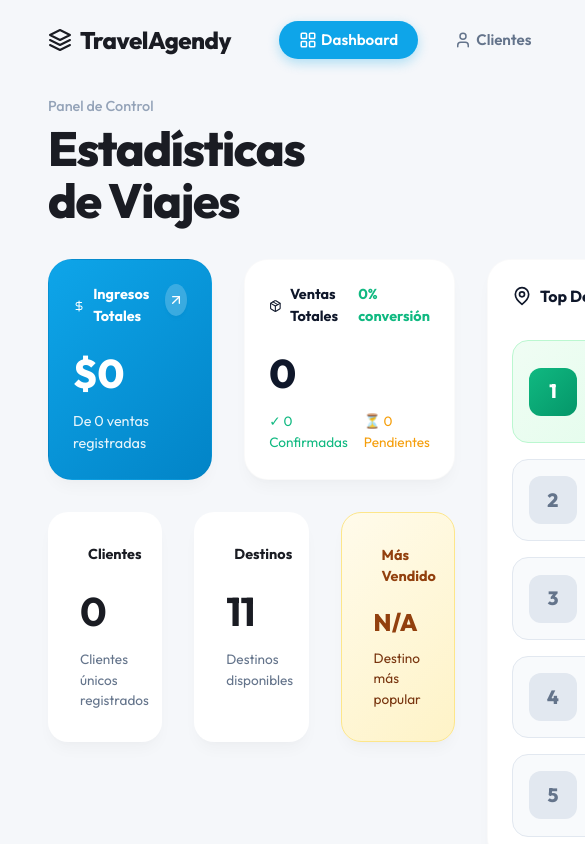
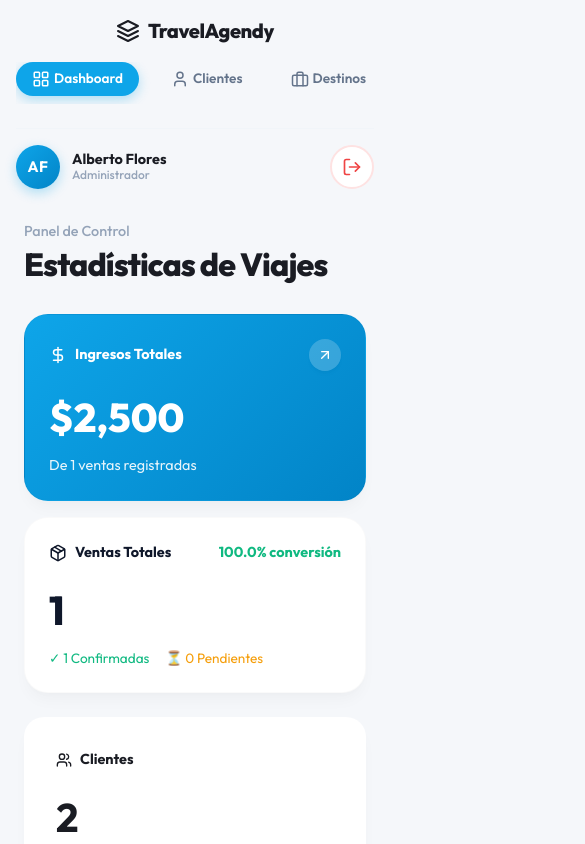
Before and after one commit to jcquesada1991/julely-v1-produccion, a Next.js app: page /dashboard in a window 390 px wide. Shown: the top 844 px of the page, 585 px wide, since content can reach past the window. Built offline with nearby package versions, Linux system fonts and the light colour scheme.

Commit message:
feat(dashboard): implement responsive design, real client kpi, and visual refinements

```diff
--- a/src/data/mockData.js
+++ b/src/data/mockData.js
@@ -204,7 +204,19 @@ export const MOCK_DATA = {
         },
 
     ],
-    sales: [],
+    sales: [
+        {
+            id: 1,
+            destination_id: 1, // Santorini
+            client_name: "Sofía Vergara",
+            client_email: "sofia@example.com",
+            amount: 2500,
+            status: "Confirmada",
+            date: "2024-02-01",
+            voucher_code: "VOU-SAN-001",
+            custom_itinerary: []
+        }
+    ],
     clients: [
         {
             id: 1,
--- a/src/pages/dashboard/index.js
+++ b/src/pages/dashboard/index.js
@@ -6,7 +6,7 @@ import { TrendingUp, DollarSign, MapPin, Users, Package, Clock, ArrowUpRight } f
 import { useState, useMemo } from 'react';
 
 export default function Dashboard() {
-    const { stats, destinations, sales } = useApp();
+    const { stats, destinations, sales, clients } = useApp();
 
     // Calcular estadísticas reales
     const dashboardStats = useMemo(() => {
@@ -30,8 +30,8 @@ export default function Dashboard() {
         );
         const mostSoldDest = destinations.find(d => d.id === parseInt(mostSoldDestId));
 
-        // Clientes únicos
-        const uniqueClients = new Set(sales.map(s => s.client_name)).size;
+        // Clientes Totales (registrados)
+        const totalClients = clients.length;
 
         return {
             totalSales,
@@ -39,11 +39,11 @@ export default function Dashboard() {
             pendingSales,
             totalRevenue,
             mostSoldDest,
-            uniqueClients,
+            totalClients, // Used for KPI
             totalDestinations: destinations.length,
             conversionRate: totalSales > 0 ? ((confirmedSales / totalSales) * 100).toFixed(1) : 0
         };
-    }, [sales, destinations]);
+    }, [sales, destinations, clients]);
 
     return (
         <DashboardLayout title="Dashboard">
@@ -117,9 +117,9 @@ export default function Dashboard() {
                         <div className={styles.statCard}>
                             <div>
                                 <div className={styles.statLabel}><Users size={16} /> Clientes</div>
-                                <div className={styles.statNumber}>{dashboardStats.uniqueClients}</div>
+                                <div className={styles.statNumber}>{dashboardStats.totalClients}</div>
                                 <div style={{ fontSize: '0.85rem', color: '#64748B', marginTop: '0.5rem' }}>
-                                    Clientes únicos registrados
+                                    Clientes registrados
                                 </div>
                             </div>
                         </div>
@@ -170,9 +170,9 @@ export default function Dashboard() {
                                     alignItems: 'center',
                                     gap: '1rem',
                                     padding: '1rem',
-                                    background: idx === 0 ? 'linear-gradient(135deg, #F0FDF4 0%, #DCFCE7 100%)' : '#F8FAFC',
+                                    background: idx === 0 ? 'rgba(14, 165, 233, 0.05)' : '#F8FAFC',
                                     borderRadius: '16px',
-                                    border: idx === 0 ? '1px solid #BBF7D0' : '1px solid #E2E8F0',
+                                    border: idx === 0 ? '1px solid #BAE6FD' : '1px solid #E2E8F0',
                                     transition: 'all 0.3s ease'
                                 }}
                                     onMouseEnter={(e) => {
@@ -188,7 +188,7 @@ export default function Dashboard() {
                                         minWidth: '48px',
                                         height: '48px',
                                         borderRadius: '12px',
-                                        background: idx === 0 ? 'linear-gradient(135deg, #10B981 0%, #059669 100%)' : '#E2E8F0',
+                                        background: idx === 0 ? 'linear-gradient(135deg, #0EA5E9 0%, #0284C7 100%)' : '#E2E8F0',
                                         display: 'flex',
                                         alignItems: 'center',
                                         justifyContent: 'center',
--- a/src/styles/DashboardV2.module.css
+++ b/src/styles/DashboardV2.module.css
@@ -596,12 +596,90 @@
     }
 }
 
+@media (max-width: 1024px) {
+    .kantoGrid {
+        grid-template-columns: 1fr;
+    }
+
+    .mainSection,
+    .sideSection {
+        gap: 1.5rem;
+    }
+
+    .topNav {
+        padding: 0 1.5rem;
+    }
+
+    .mainContent {
+        padding: 1rem 1.5rem 3rem 1.5rem;
+    }
+}
+
 @media (max-width: 768px) {
     .gridContainer {
         grid-template-columns: 1fr;
+        gap: 2rem;
     }
 
     .card {
-        height: 420px;
+        height: auto;
+        min-height: 400px;
+    }
+
+    .statsRow {
+        grid-template-columns: 1fr;
+        gap: 1rem;
+    }
+
+    /* Mobile Navigation adjustments */
+    .topNav {
+        height: auto;
+        flex-direction: column;
+        padding: 1rem;
+        gap: 1rem;
+        position: relative;
+    }
+
+    .navLinks {
+        margin: 0;
+        width: 100%;
+        overflow-x: auto;
+        padding-bottom: 0.5rem;
+        /* Hide scrollbar structure */
+        scrollbar-width: none;
+        -ms-overflow-style: none;
+    }
+
+    .navLinks::-webkit-scrollbar {
+        display: none;
+    }
+
+    .navItem {
+        white-space: nowrap;
+        font-size: 0.85rem;
+        padding: 0.5rem 1rem;
+    }
+
+    .brandLogo {
+        font-size: 1.25rem;
+    }
+
+    .actions {
+        width: 100%;
+        justify-content: space-between;
+        border-top: 1px solid #F1F5F9;
+        padding-top: 1rem;
+        margin-top: 0.5rem;
+    }
+
+    .pageTitle {
+        font-size: 2rem;
+    }
+
+    /* Dashboard Specific Mobile Fixes */
+    .mainSection>div:first-child {
+        /* The revenue/sales grid */
+        grid-template-columns: 1fr !important;
+        gap: 1rem !important;
     }
 }
```
